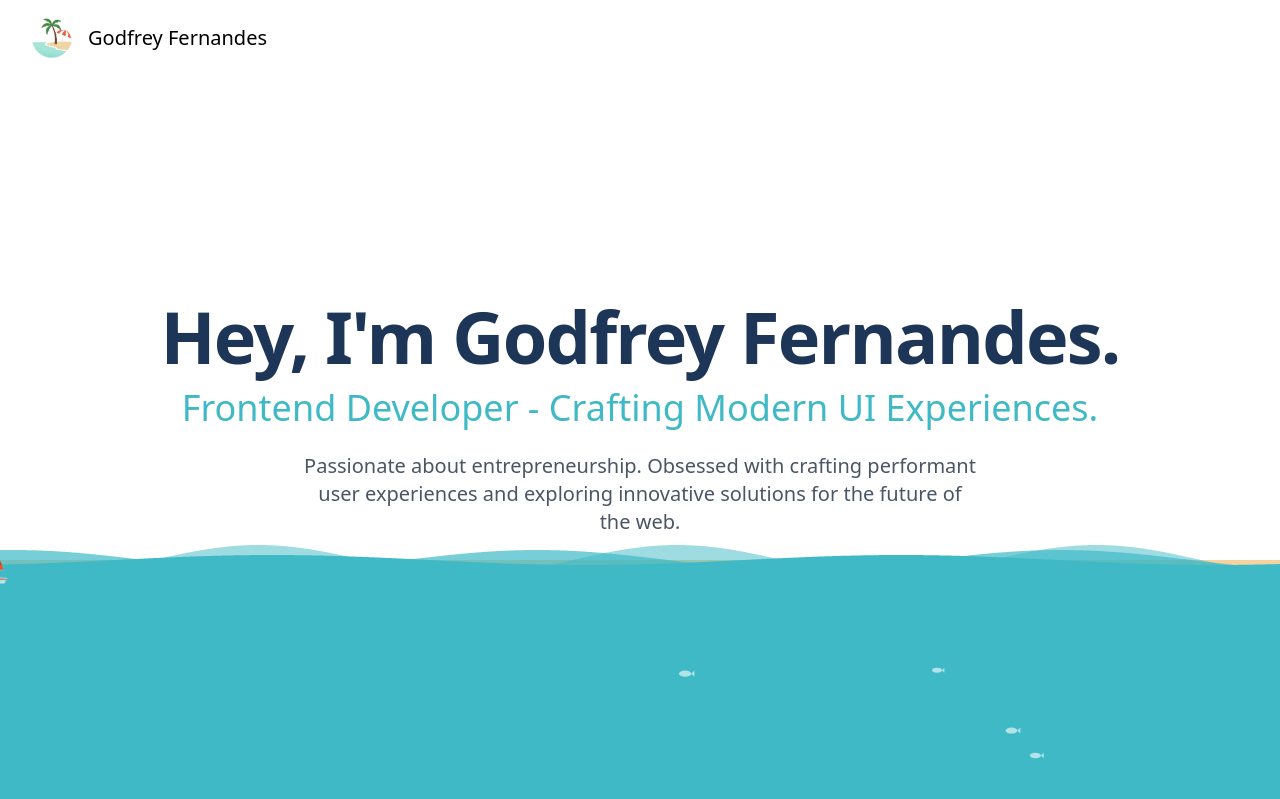
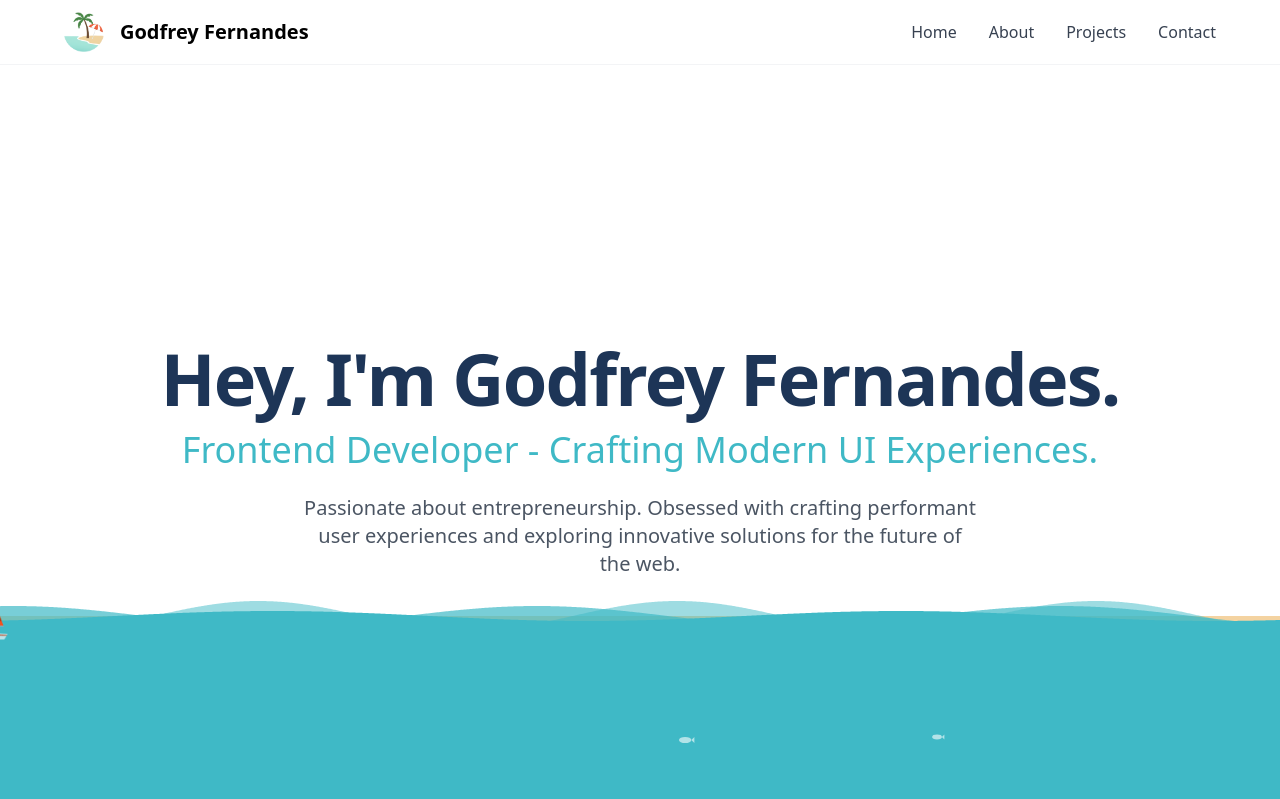
Before and after one commit to godfern/godfreyfernandes.com, a Next.js app: page / in a window 1280 px wide. Shown: the top 799 px of the page. Built offline with nearby package versions, Linux system fonts and the light colour scheme.

Commit message:
Updated Header Menu

```diff
--- a/components/Header/index.tsx
+++ b/components/Header/index.tsx
@@ -1,51 +1,46 @@
 "use client";
-
-// import React from 'react';
-// import styles from './Header.module.css';
-
-// const Header = () => (
-//   <header className="relative w-full py-4 px-6">
-//     <nav className="max-w-6xl mx-auto flex justify-between items-center">
-//       <h1 className="text-xl font-bold">Godfrey.dev</h1>
-//       <ul className="flex space-x-6 text-sm text-gray-700">
-//         <li><a href="#projects" className="hover:underline">Projects</a></li>
-//         <li><a href="#about" className="hover:underline">About</a></li>
-//         <li><a href="#contact" className="hover:underline">Contact</a></li>
-//       </ul>
-//     </nav>
-//   </header >
-// );
-
-// export default Header;
-import { useState } from 'react';
+import { useState, useEffect } from 'react';
 import { Menu, X } from 'lucide-react';
-import MorphingLogo from '../MorphingLogo'
 
 const Header = () => {
   const [isOpen, setIsOpen] = useState(false);
+  const [isScrolled, setIsScrolled] = useState(false);
 
   const navLinks = ['Home', 'About', 'Projects', 'Contact'];
 
+  useEffect(() => {
+    const handleScroll = () => {
+      setIsScrolled(window.scrollY > 10);
+    };
+
+    window.addEventListener('scroll', handleScroll);
+    return () => window.removeEventListener('scroll', handleScroll);
+  }, []);
+
   return (
-    <header className="sticky top-0 z-50">
-      <div className=" px-4 py-3 flex items-center">
-        <img src="/logo.png" alt="Godfrey.dev" className="w-10 h-10" />
-        <h1 className="text-xl font px-4 py-3 flex justify-start">Godfrey Fernandes</h1>
-        {/* <h1 className="text-xl font-bold px-4 py-3 flex justify-start"><MorphingLogo /></h1> */}
-        {/* <div className="text-xl font-bold text-primary">MyPortfolio</div> */}
+    <header className={`fixed top-0 left-0 right-0 z-50 bg-white/95 backdrop-blur-md border-b border-gray-100 transition-shadow duration-300 ${isScrolled ? 'shadow-md' : ''}`}>
+      <div className="px-6 md:px-12 lg:px-16 py-3 flex items-center justify-between mx-auto">
+        <div className="flex items-center">
+          <img src="/logo.png" alt="Godfrey.dev" className="w-10 h-10" />
+          <h1 className="text-xl font-semibold px-4">Godfrey Fernandes</h1>
+        </div>
 
         {/* Desktop Nav */}
-        {/* <nav className="hidden md:flex gap-6 text-accent items-center">
+        <nav className="hidden lg:flex gap-8 items-center">
           {navLinks.map((link) => (
-            <a key={link} href={`#${link.toLowerCase()}`} className="hover:text-primary transition">
+            <a
+              key={link}
+              href={`#${link.toLowerCase()}`}
+              className="text-gray-700 hover:text-primary transition-colors duration-200 font-medium"
+            >
               {link}
             </a>
           ))}
-        </nav> */}
+        </nav>
 
         {/* Hamburger Icon */}
         <button
-          className="lg:hidden text-accent focus:outline-none ml-auto"
+          className="lg:hidden text-gray-700 focus:outline-none"
           onClick={() => setIsOpen(!isOpen)}
         >
           {isOpen ? <X size={24} /> : <Menu size={24} />}
@@ -61,18 +56,18 @@ const Header = () => {
       >
         <div className="flex justify-end py-3 px-6">
           <button
-            className="text-accent focus:outline-none px-2"
+            className="text-gray-700 focus:outline-none px-2"
             onClick={() => setIsOpen(false)}
           >
             <X size={24} />
           </button>
         </div>
-        <div className="flex-1 flex flex-col items-center justify-center gap-6">
+        <div className="flex-1 flex flex-col items-center justify-center gap-8">
           {navLinks.map((link) => (
             <a
               key={link}
               href={`#${link.toLowerCase()}`}
-              className="text-2xl text-accent hover:text-primary transition"
+              className="text-3xl text-gray-700 hover:text-primary transition-colors duration-200 font-medium"
               onClick={() => setIsOpen(false)}
             >
               {link}
--- a/components/Hero.tsx
+++ b/components/Hero.tsx
@@ -169,7 +169,7 @@ const Hero = () => {
   }, []);
 
   return (
-    <section id="home" className="relative w-full min-h-screen bg-white overflow-hidden" style={{ fontFamily: 'ui-sans-serif, system-ui, sans-serif, "Apple Color Emoji", "Segoe UI Emoji", "Segoe UI Symbol", "Noto Color Emoji"' }}>
+    <section id="home" className="relative w-full min-h-screen bg-white overflow-hidden pt-20" style={{ fontFamily: 'ui-sans-serif, system-ui, sans-serif, "Apple Color Emoji", "Segoe UI Emoji", "Segoe UI Symbol", "Noto Color Emoji"' }}>
       <canvas ref={canvasRef} className="absolute inset-0 w-full h-full" />
       <div className="relative flex flex-col text-center px-4 min-h-screen z-10">
         <Header />
```
